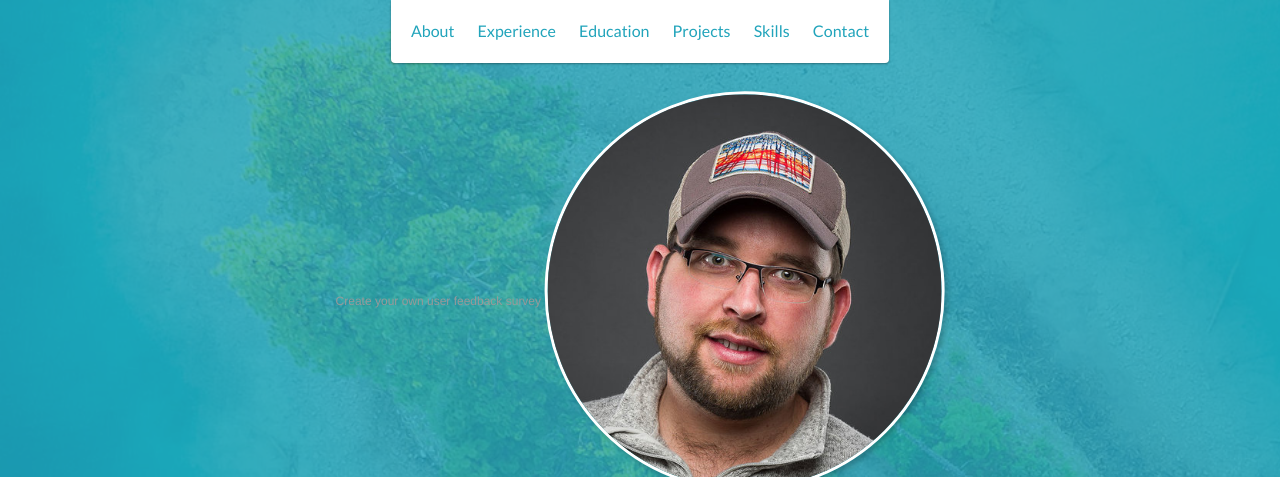
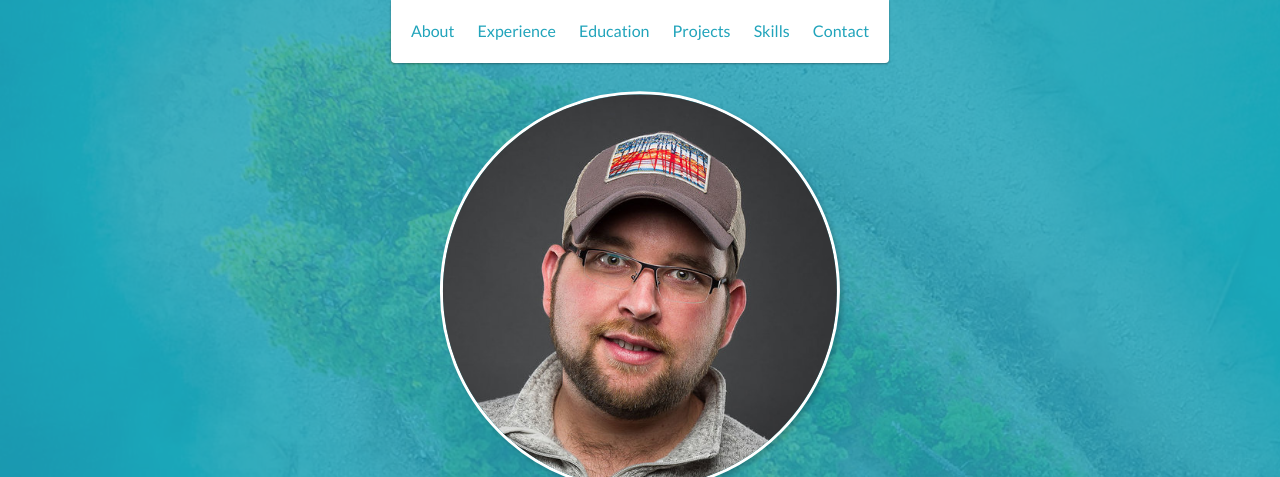
Before and after one commit to FullStackJohnMack/fullstackjohnmack.github.io, a plain HTML site: page index.html in a window 1280 px wide. Shown: the top 477 px of the page. Drawn offline with nearby package versions, Linux system fonts and the light colour scheme; a script that the page names is missing.

Commit message:
Update index.html

```diff
--- a/index.html
+++ b/index.html
@@ -48,7 +48,6 @@
 
     <div id="lead">
         <div id="lead-content">
-		<script>(function(t,e,s,n){var o,a,c;t.SMCX=t.SMCX||[],e.getElementById(n)||(o=e.getElementsByTagName(s),a=o[o.length-1],c=e.createElement(s),c.type="text/javascript",c.async=!0,c.id=n,c.src="https://widget.surveymonkey.com/collect/website/js/tRaiETqnLgj758hTBazgdy29x2G_2BdGlF3xI1QuAwAVH_2Bx6Yc8f4XrNUlBn9jSO2q.js",a.parentNode.insertBefore(c,a))})(window,document,"script","smcx-sdk");</script><a style="font: 12px Helvetica, sans-serif; color: #999; text-decoration: none;" href=www.surveymonkey.com> Create your own user feedback survey </a>
             <img src="images/johnsProfile.jpg" id="bio_photo" width="400" height="400"/>
             <h1>John Mack</h1>
             <h2>Full Stack Software Engineer</h2>
```
